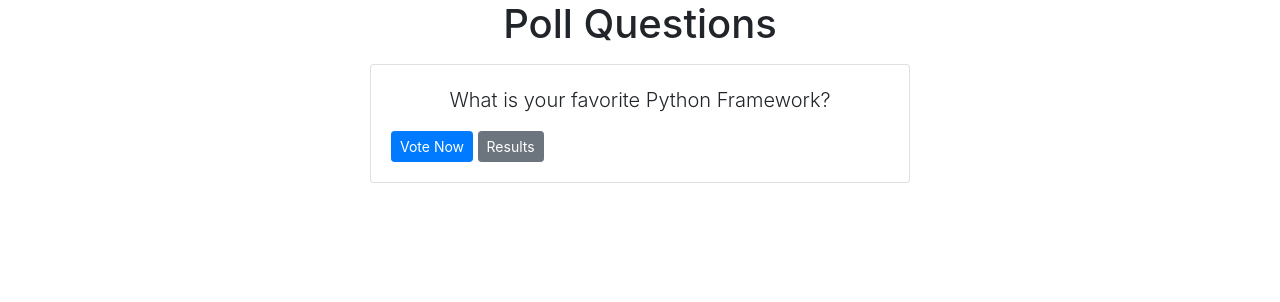
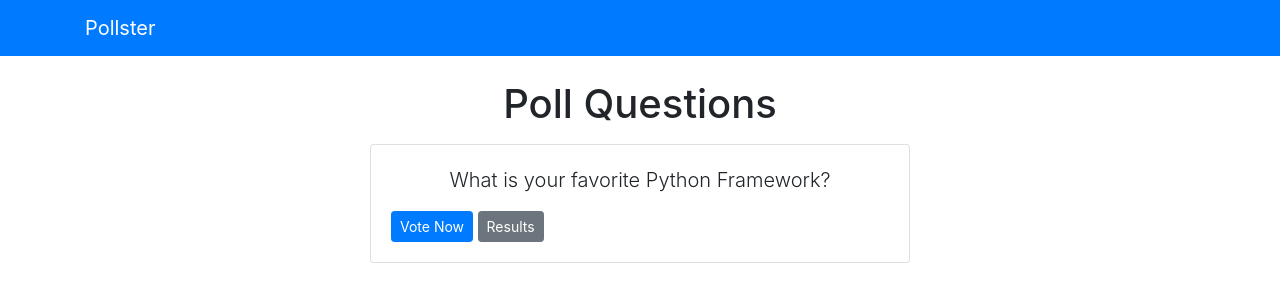
Before and after one commit to olympiawoj/Pollster-App, a Django app: page /polls/ in a window 1280 px wide. Shown: the top 302 px of the page. Run offline with Django 3.2, Linux system fonts and the light colour scheme; data comes from the database, SQL or seed files in the repository; some libraries are stand-ins or nearby versions.

Commit message:
Create our navbar in partials and add to base.html

```diff
--- a/pollster/templates/base.html
+++ b/pollster/templates/base.html
@@ -10,6 +10,9 @@
         integrity="sha384-ggOyR0iXCbMQv3Xipma34MD+dH/1fQ784/j6cY/iJTQUOhcWr7x9JvoRxT2MZw1T" crossorigin="anonymous" />
     <title>Pollster {% block title %} {% endblock %} </title>
 </head>
+<!--NavBar-->
+{% include 'partials/_navbar.html'%}
+
 <div class="container">
     <div class="row">
         <div class="col-md-6 m-auto">
--- /dev/null
+++ b/pollster/templates/partials/_navbar.html
@@ -0,0 +1,5 @@
+<nav class="navbar navbar-dark bg-primary mb-4">
+    <div class="container">
+        <a class="navbar-brand" href="/">Pollster</a>
+    </div>
+</nav>
```
